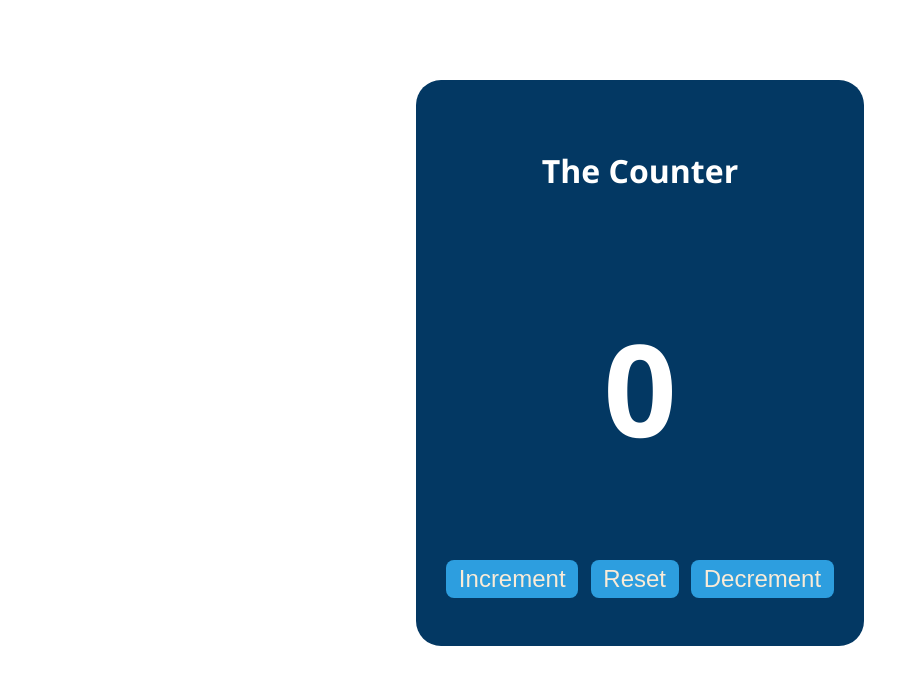
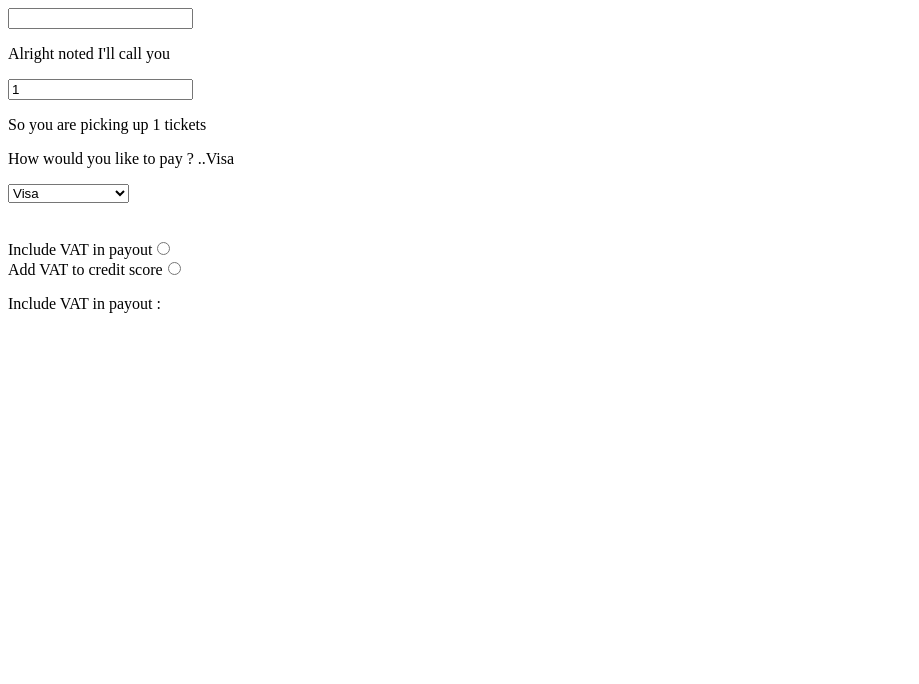
Before and after one commit to jadonamite/React, a React (Vite) app: page / in a window 1280 px wide. Shown: the top 684 px of the page, without its empty margins (0-919 px from the left). Built offline with nearby package versions, Linux system fonts and the light colour scheme.

Commit message:
Click Events - onChange

```diff
--- a/src/App.jsx
+++ b/src/App.jsx
@@ -3,6 +3,6 @@ import MyComponent from "./MyComponent.jsx";
 import Counter from "./Counter.jsx";
 
 function App() {
-   return <Counter />;
+   return <MyComponent />;
 }
 export default App;
--- a/src/MyComponent.jsx
+++ b/src/MyComponent.jsx
@@ -1,40 +1,69 @@
 import React, { useState } from "react";
 
 function MyComponent() {
-   const [name, setName] = useState("Guest");
+   const [name, setName] = useState("");
+   const [orderAmount, setOrderAmount] = useState("1");
+   const [payment, setPaymentMethod] = useState("Visa");
+   const [includeVat, setIncludeVat] = useState("");
 
-   const [age, setAge] = useState(0);
+   const handleChange = (e) => setName(e.target.value);
+   const handleOrderChange = (e) => setOrderAmount(e.target.value);
+   const handlePaymentChange = (e) => setPaymentMethod(e.target.value);
+   const includeVatToggle = (e) => setIncludeVat(e.target.value);
 
-   const [isEmployed, setStatus] = useState(false);
-
-   const updateName = () => {
-      setName("Jadonamite");
-   };
-
-   const incrementAge = () => {
-      setAge(age + 1);
-   };
-   const ToggleemploymentStatus = () => {
-      setStatus(!isEmployed);
-   };
    return (
       <div>
-         <p>Name : {name} </p>
-         <button className="component-button" onClick={updateName}>
-            {" "}
-            Add Name
-         </button>
-         <p>Age : {age} </p>
-         <button className="component-button" onClick={incrementAge}>
-            {" "}
-            Set Age
-         </button>
-         <p>Employment Status : {isEmployed ? "Employed" : "Not Employed"} </p>
-         <button className="component-button" onClick={ToggleemploymentStatus}>
-            {" "}
-            Toggle Status
-         </button>
+         <input type="text" value={name} onChange={handleChange} />
+         <p>Alright noted I'll call you {name}</p>
+         <input
+            type="number"
+            value={orderAmount}
+            onChange={handleOrderChange}
+         />
+         <p>
+            So {name} you are picking up {orderAmount} tickets
+         </p>
+         <p>How would you like to pay ? ..{payment}</p>
+         <select
+            name="payment"
+            id=""
+            value={payment}
+            onChange={handlePaymentChange}>
+            <option value="">Select an Option</option>
+            <option value="Zelle">Zelle</option>
+            <option value="Visa">Visa</option>
+            <option value="Mastercard">Mastercard</option>
+            <option value="Paypal">Paypal</option>
+         </select>
+         <br />
+         <br />
+         <br />
+         <label>
+            Include VAT in payout
+            <input
+               type="radio"
+               value="Yes"
+               id=""
+               checked={includeVat === "yes"}
+               onChange={includeVatToggle}
+            />
+         </label>
+         <br />
+         <label>
+            Add VAT to credit score
+            <input
+               type="radio"
+               value="No"
+               id=""
+               checked={includeVat == "No"}
+               onChange={includeVatToggle}
+            />
+         </label>
+         <p> Include VAT in payout : {includeVat}</p>
       </div>
    );
+
+   // the onChange event handler triggers a function
+   // everytime the values of the input changes
 }
 export default MyComponent;
--- a/src/lala.jsx
+++ b/src/lala.jsx
@@ -0,0 +1,4 @@
+import React, { useState } from "react";
+
+function Age() {}
+export default Age;
```
